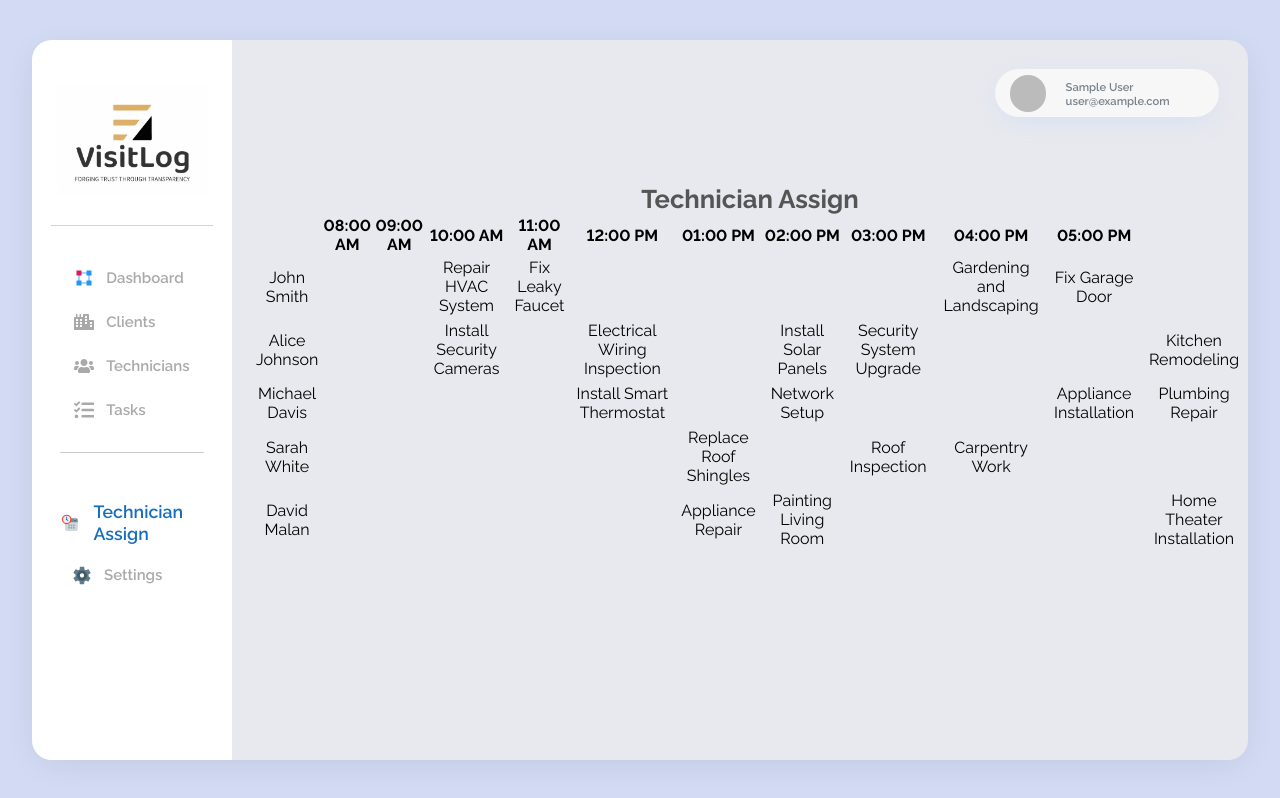
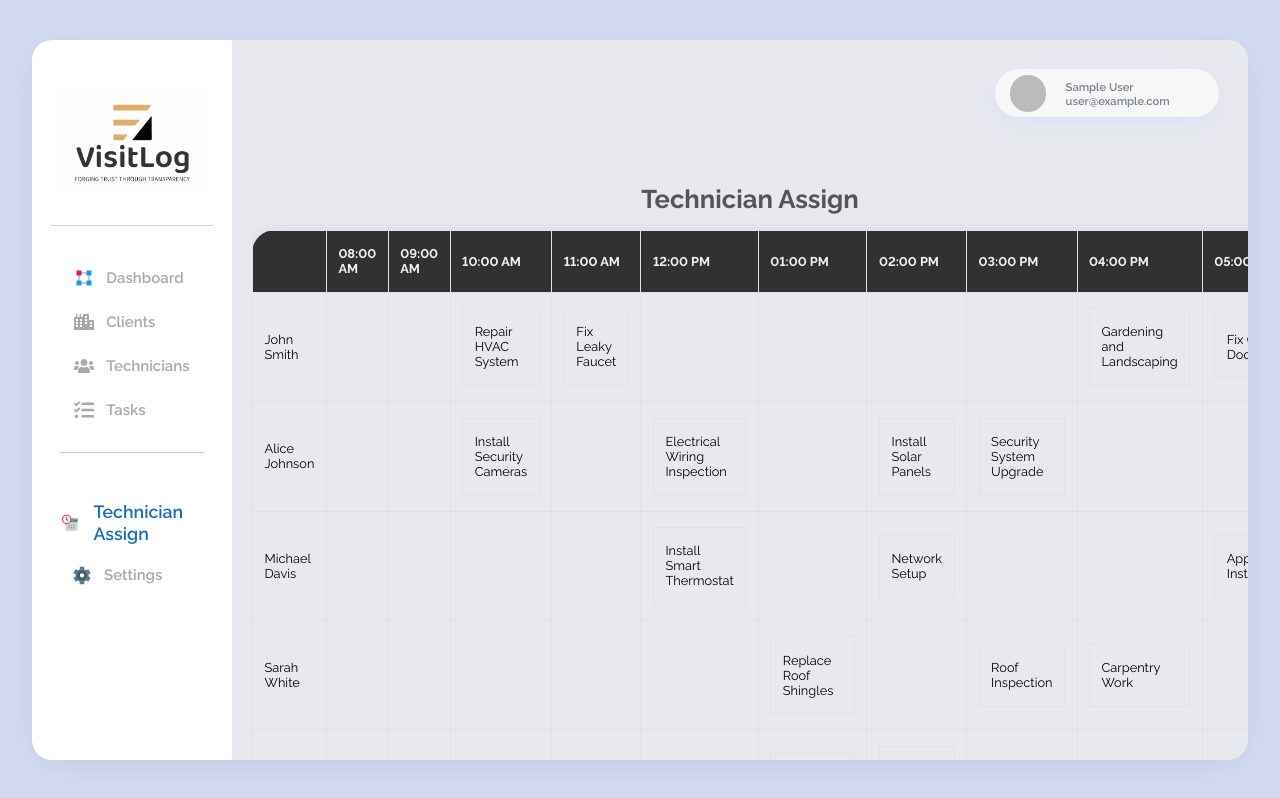
Before and after one commit to cepdnaclk/e19-co227-digital-reporting-of-technical-visits, a React (Vite) app in the folder ADMIN_DASHBOARD/: page /techassign in a window 1280 px wide. Built offline with nearby package versions, Linux system fonts and the light colour scheme; no server answers; sample sign-in values are in the browser's storage.

Commit message:
not sure

```diff
--- a/ADMIN_DASHBOARD/src/Components/TechnicianAssign/TaskTimeline.jsx
+++ b/ADMIN_DASHBOARD/src/Components/TechnicianAssign/TaskTimeline.jsx
@@ -1,4 +1,5 @@
 import React from 'react';
+import "../../Styles/TaskTimeline.scss"
 
 const TaskTimeline = ({ tasks, startTime, endTime, slotDuration, technicians }) => {
   // Calculate the number of time slots
--- a/ADMIN_DASHBOARD/src/Pages/TechnicianAssign.jsx
+++ b/ADMIN_DASHBOARD/src/Pages/TechnicianAssign.jsx
@@ -167,7 +167,7 @@ export const TechnicianAssign = () => {
           </div>
 
           {/* Include the TaskTimeline component */}
-          <div className={styles.timeline}>
+          <div className={styles.table_container}>
             <TaskTimeline
               tasks={tasks}
               startTime={startTime}
--- a/ADMIN_DASHBOARD/src/Styles/TaskTimeline.scss
+++ b/ADMIN_DASHBOARD/src/Styles/TaskTimeline.scss
@@ -12,57 +12,67 @@
       align-items: center;
       align-content: center;
     }
+    th,
+    td {
+      border: 0.5px solid #cccccc3b;
+      padding: 1.2em 0.9em;
+      text-align: left;
+      vertical-align: middle;
+      overflow: hidden;
+      text-overflow: ellipsis;
+    }
+
 
 
 }
 // /* TaskTimeline.css */
-// .task-timeline {
-//   display: grid;
-//   grid-template-columns: auto repeat(12, 1fr); /* Adjust the number of columns as needed */
-//   grid-template-rows: auto;
-//   gap: 4px; /* Adjust the gap between grid items */
-// }
+.task-timeline {
+  display: grid;
+  grid-template-columns: auto repeat(12, 1fr); /* Adjust the number of columns as needed */
+  grid-template-rows: auto;
+  gap: 4px; /* Adjust the gap between grid items */
+}
 
-// .time-slots {
-//   grid-column: 1;
-//   grid-row: 2 / span 1;
-//   display: grid;
-//   grid-template-columns: 1fr;
-//   grid-template-rows: repeat(auto-fit, minmax(40px, 1fr));
-//   gap: 4px;
-// }
+.time-slots {
+  grid-column: 1;
+  grid-row: 2 / span 1;
+  display: grid;
+  grid-template-columns: 1fr;
+  grid-template-rows: repeat(auto-fit, minmax(40px, 1fr));
+  gap: 4px;
+}
 
-// .time-slot-label {
-//   text-align: center;
-//   font-weight: bold;
-// }
+.time-slot-label {
+  text-align: center;
+  font-weight: bold;
+}
 
-// .technician-labels {
-//   grid-column: 2 / span 1;
-//   grid-row: 1;
-//   display: grid;
-//   grid-template-columns: repeat(auto-fit, minmax(100px, 1fr));
-//   gap: 4px;
-// }
+.technician-labels {
+  grid-column: 2 / span 1;
+  grid-row: 1;
+  display: grid;
+  grid-template-columns: repeat(auto-fit, minmax(100px, 1fr));
+  gap: 4px;
+}
 
-// .technician-label {
-//   text-align: center;
-//   font-weight: bold;
-// }
+.technician-label {
+  text-align: center;
+  font-weight: bold;
+}
 
-// .timeline-grid {
-//   grid-column: 2 / span 12; /* Adjust the number of columns as needed */
-//   grid-row: 2 / span 1;
-//   display: grid;
-//   grid-template-columns: repeat(auto-fit, minmax(100px, 1fr));
-//   grid-template-rows: repeat(auto-fit, minmax(40px, 1fr));
-//   gap: 4px;
-// }
+.timeline-grid {
+  grid-column: 2 / span 12; /* Adjust the number of columns as needed */
+  grid-row: 2 / span 1;
+  display: grid;
+  grid-template-columns: repeat(auto-fit, minmax(100px, 1fr));
+  grid-template-rows: repeat(auto-fit, minmax(40px, 1fr));
+  gap: 4px;
+}
 
-// .task-card {
-//   background-color: #3498db;
-//   color: #fff;
-//   padding: 4px;
-//   border-radius: 4px;
-//   text-align: center;
-// }
+.task-card {
+  background-color: #3498db;
+  color: #fff;
+  padding: 4px;
+  border-radius: 4px;
+  text-align: center;
+}
--- a/ADMIN_DASHBOARD/src/Styles/TechniciansAssign.module.scss
+++ b/ADMIN_DASHBOARD/src/Styles/TechniciansAssign.module.scss
@@ -8,6 +8,7 @@
   border-radius: 20px;
   background-color: rgb(232, 233, 239);
   box-shadow: 0px 6px 35px -7px rgba(0, 0, 0, 0.1);
+  overflow:hidden;
 
   .component_container {
     margin-left: 220px;
@@ -18,6 +19,7 @@
     border-bottom-right-radius: 20px;
     // background-color: aqua;
     text-align: center;
+    overflow-y:auto;
 
     .name {
       padding-top: 18vh;
@@ -26,4 +28,15 @@
       color: #555555;
     }
   }
+  .table_container {
+    display: flex;
+    align-items: center;
+    justify-content: center;
+    padding: 1em 0em;
+    width: 100%;
+    animation: fadeIn 1000ms ease-in;
+    font: 1em sans-serif;
+    &.hide {
+      display: none;
+    }}
 }
```
